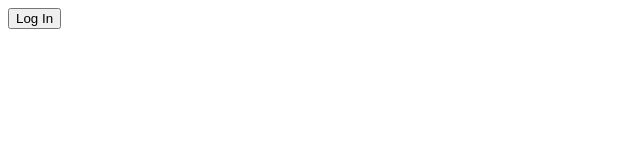
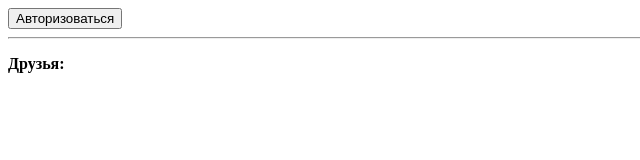
Before and after one commit to JesusLike/vk_auth, a plain HTML site: page index.html in a window 1280 px wide. Shown: the whole page, without its empty margins (0-640 px from the left). Drawn offline with Linux system fonts and the light colour scheme.

Commit message:
some markup changes

```diff
--- a/index.html
+++ b/index.html
@@ -2,7 +2,7 @@
 <html lang="en">
 <head>
 	<meta charset="UTF-8">
-	<title>Document</title>
+	<title>VK Auth</title>
 	<script src="js/jquery-3.3.1.min.js"></script>
 	<script src="js/jquery.cookie.js"></script>
 	<script src="js/auth.js"></script>
@@ -13,7 +13,13 @@
 	<div id="main-container">
 		<input type="button" id="auth-button">
 		<div id="username"></div>
-		<div id="friends"></div>
+		<hr>
+		<p>
+			<b>Друзья:</b>
+		</p>
+		<div id="friends">
+			<ul></ul>
+		</div>
 	</div>
 </body>
 </html>
--- a/js/get-info.js
+++ b/js/get-info.js
@@ -8,14 +8,15 @@ function getInfo(auth_token) {
 			$("#username").text(data.response[0].first_name + " " + data.response[0].last_name);
 			$.ajax({
 				method: "GET",
-				url: "https://api.vk.com/method/friends.get?order=random&count=5&fields=nickname&access_token=" + auth_token + "&v=5.80",
+				url: "https://api.vk.com/method/friends.get?order=random&count=5&fields=nickname&access_token=" +
+					auth_token + "&v=5.80",
 				dataType: "jsonp",
 				crossDomain: true,
 				success: function(data) {
 					data.response.items.map(function(item) {
 						return item.first_name + " " + item.last_name;
 					}).forEach(function(item) {
-						$("#friends").append(item + "<br>");
+						$("#friends ul").append("<li>" + item + "</li>");
 					});
 				}
 			});
--- a/js/main.js
+++ b/js/main.js
@@ -3,13 +3,13 @@ $(document).ready(function() {
 	var searchParams = new URLSearchParams(paramString);
 	if (!$.cookie("vk_auth_token")) {
 		if (!searchParams.has("access_token")) {
-			$("#auth-button").attr("value", "Log In");
+			$("#auth-button").attr("value", "Авторизоваться");
 			$("#auth-button").click(vk_auth);
 			return;
 		} else {
 			$.cookie("vk_auth_token", searchParams.get("access_token"), parseInt(searchParams.get("expires_in")) / 60 / 60 / 24);
 		}
 	}
-	$("#auth-button").attr("value", "Log Out");
+	$("#auth-button").attr("value", "Выйти");
 	getInfo($.cookie("vk_auth_token"));
 });
```
